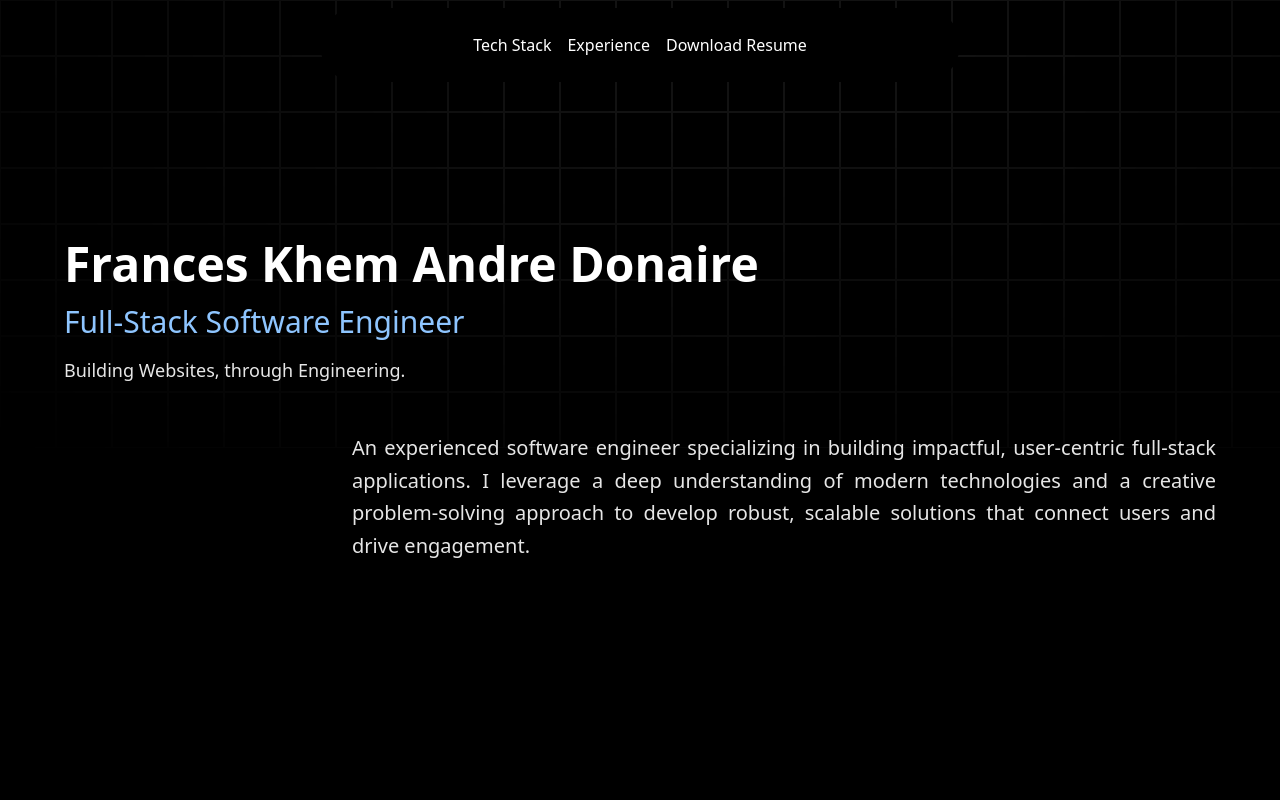
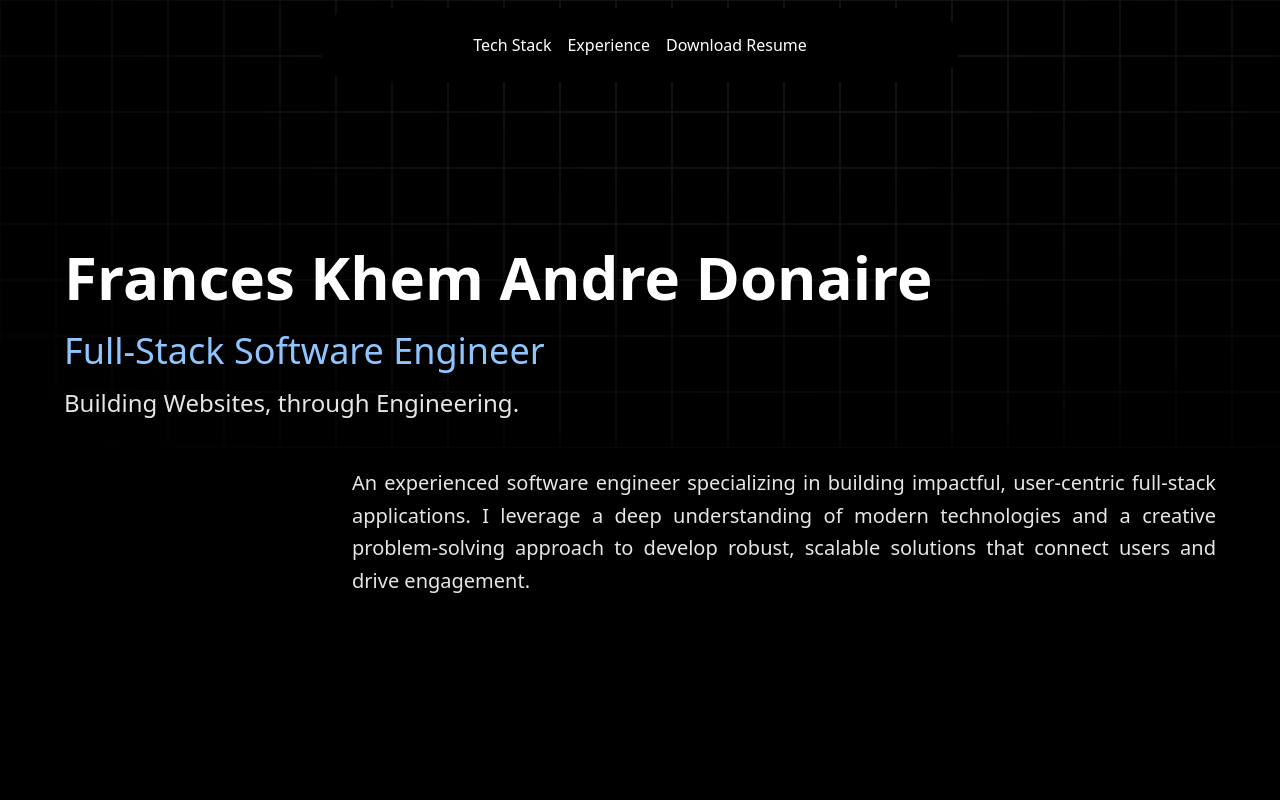
Before and after one commit to francesdevz/frances-dev, a Next.js app: page / in a window 1280 px wide. Shown: the top 800 px of the page. Built offline with nearby package versions, Linux system fonts and the light colour scheme.

Commit message:
Adjusting the px

```diff
--- a/src/app/components/ui/background-ripple-effect-component.tsx
+++ b/src/app/components/ui/background-ripple-effect-component.tsx
@@ -6,21 +6,21 @@ export function BackgroundRippleEffect() {
   return (
     <div className="relative flex min-h-screen w-full flex-col items-center justify-start overflow-hidden px-4 sm:px-6 lg:px-8">
       <BackgroundRippleEffects />
-      <div className="mt-24 min-[400px]:mt-40 md:mt-60 w-full max-w-6xl mx-auto flex flex-col gap-4 min-[400px]:gap-6 md:gap-12">
+      <div className="mt-32 min-[400px]:mt-40 md:mt-60 w-full max-w-6xl mx-auto flex flex-col gap-4 min-[400px]:gap-6 md:gap-12">
         <div className="flex flex-col text-center md:text-left">
-          <h2 className="relative z-10 text-2xl min-[400px]:text-3xl sm:text-4xl md:text-5xl font-bold text-white">
+          <h2 className="relative z-10 text-2xl min-[400px]:text-3xl sm:text-4xl md:text-5xl lg:text-6xl font-bold text-white leading-tight">
             Frances Khem Andre Donaire
           </h2>
-          <h4 className="relative z-10 mt-3 min-[400px]:mt-4 text-lg min-[400px]:text-xl sm:text-2xl md:text-3xl text-blue-300">
+          <h4 className="relative z-10 mt-3 min-[400px]:mt-4 text-lg min-[400px]:text-xl sm:text-2xl md:text-3xl lg:text-4xl text-blue-300">
             Full-Stack Software Engineer
           </h4>
-          <p className="relative z-10 mt-3 min-[400px]:mt-4 text-base min-[400px]:text-lg text-white opacity-90">
+          <p className="relative z-10 mt-3 min-[400px]:mt-4 text-base min-[400px]:text-lg sm:text-xl md:text-2xl text-white opacity-90">
             Building Websites,
             through Engineering.
           </p>
         </div>
         <div className="self-end w-full md:w-4/5 lg:w-3/4">
-          <p className="relative z-10 text-sm min-[400px]:text-lg md:text-xl text-white text-justify opacity-90 leading-relaxed">
+          <p className="relative z-10 text-sm min-[400px]:text-base sm:text-lg md:text-xl text-white text-justify opacity-90 leading-relaxed">
            An experienced software engineer specializing in building impactful, user-centric full-stack applications. I leverage a deep understanding of modern technologies and a creative problem-solving approach to develop robust, scalable solutions that connect users and drive engagement.
           </p>
         </div>
```
